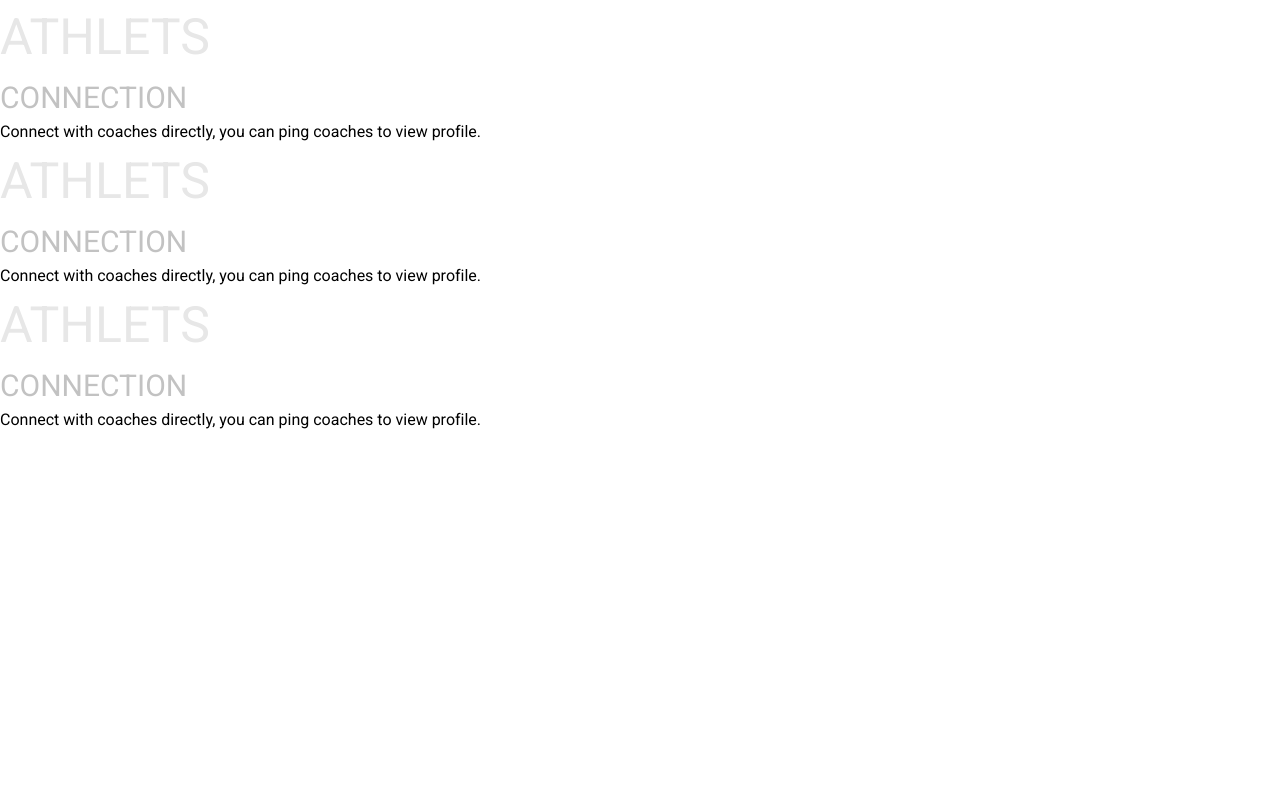
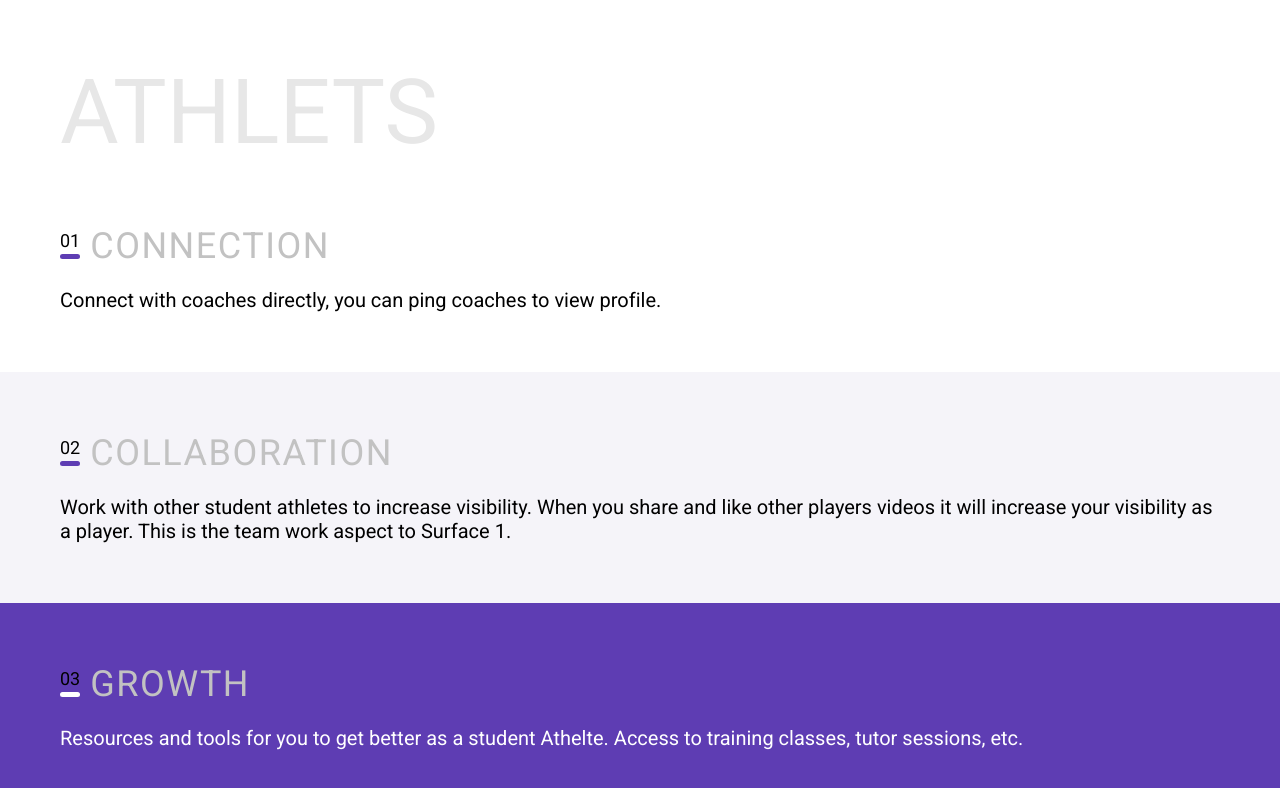
Before and after one commit to caption01/assignment-Tripetch-Solutions, a Next.js app: page / in a window 1280 px wide. Shown: the top 788 px of the page. Built offline with nearby package versions, Linux system fonts and the light colour scheme.

Commit message:
create block content component

```diff
--- a/package.json
+++ b/package.json
@@ -10,12 +10,14 @@
     "format": "prettier --write \"src/**/*.tsx\""
   },
   "dependencies": {
+    "lodash": "^4.17.21",
     "next": "14.0.1",
     "prettier": "^3.0.3",
     "react": "^18",
     "react-dom": "^18"
   },
   "devDependencies": {
+    "@types/lodash": "^4.14.200",
     "@types/node": "^20",
     "@types/react": "^18",
     "@types/react-dom": "^18",
--- a/src/app/globals.css
+++ b/src/app/globals.css
@@ -44,7 +44,7 @@
 body {
   min-height: 100vh;
   text-rendering: optimizeSpeed;
-  line-height: 1.5;
+  line-height: normal;
 }
 
 /* A elements that don't have a class get default styles */
--- a/src/app/layout.tsx
+++ b/src/app/layout.tsx
@@ -13,7 +13,11 @@
   description: 'Generated by create next app',
 };
 
-export default function RootLayout({ children }: { children: React.ReactNode }) {
+export default function RootLayout({
+  children,
+}: {
+  children: React.ReactNode;
+}) {
   return (
     <html lang="en">
       <body className={roboto.className}>{children}</body>
--- a/src/components/common/text/Typography.tsx
+++ b/src/components/common/text/Typography.tsx
@@ -1,23 +1,31 @@
 const fontSizeMap: Record<string, string> = {
-  content: 'text-[1.6rem]',
-  topic: 'text-[3rem]',
-  headLine: 'text-[5rem]',
+  content: 'text-[2.0rem]',
+  topic: 'text-[3.6rem]',
+  headLine: 'text-[9rem]',
 };
 
 const textColorMap: Record<string, string> = {
+  white: 'text-white',
   black: 'text-black',
-  darkGray: 'text-dark-gray',
-  whiteGray: 'text-white-gray',
+  darkGray: 'text-darkGray',
+  whiteGray: 'text-whiteGray',
+};
+
+const letterSpaceMap: Record<string, string> = {
+  topic: 'tracking-[0.15rem]',
+  content: 'tracking-normal',
+  headLine: 'tracking-normal',
 };
 
 function Typography(props: any) {
-  const { children, size = 'content', color = 'black', ...restProps } = props;
+  const { children, size = 'content', color = 'black', space = 'content', ...restProps } = props;
 
   const fontSize = fontSizeMap[size] || fontSizeMap.content;
   const textColor = textColorMap[color] || textColorMap.black;
+  const letterSpace = letterSpaceMap[space] || textColorMap.content;
 
   return (
-    <div className={`${fontSize} ${textColor}`} {...restProps}>
+    <div className={`${fontSize} ${textColor} ${letterSpace}`} {...restProps}>
       {children}
     </div>
   );
--- a/src/views/app/Main.tsx
+++ b/src/views/app/Main.tsx
@@ -1,11 +1,68 @@
+import { map, uniqueId } from 'lodash';
 import { useScreen, ScreenType } from '@/hooks';
 
 import BlockContent from './components/BlockContent';
 
 const contents = {
-  headline: 'ATHLETS',
-  topic: 'CONNECTION',
-  text: 'Connect with coaches directly, you can ping coaches to view profile.',
+  ATHLETS: [
+    {
+      id: 'ATHLETS-1',
+      config: {
+        bgColor: 'white',
+      },
+      topic: {
+        order: 1,
+        body: 'CONNECTION',
+        config: {
+          underLineColor: 'darkPurple',
+        },
+      },
+      content: {
+        body: 'Connect with coaches directly, you can ping coaches to view profile.',
+        config: {
+          fontColor: 'black',
+        },
+      },
+    },
+    {
+      id: 'ATHLETS-2',
+      config: {
+        bgColor: 'whitePurple',
+      },
+      topic: {
+        order: 2,
+        body: 'COLLABORATION',
+        config: {
+          underLineColor: 'darkPurple',
+        },
+      },
+      content: {
+        body: 'Work with other student athletes to increase visibility. When you share and like other players videos it will increase your visibility as a player. This is the team work aspect to Surface 1.',
+        config: {
+          fontColor: 'black',
+        },
+      },
+    },
+    {
+      id: 'ATHLETS-3',
+      config: {
+        bgColor: 'darkPurple',
+      },
+      topic: {
+        order: 3,
+        body: 'GROWTH',
+        config: {
+          underLineColor: 'white',
+        },
+      },
+      content: {
+        body: 'Resources and tools for you to get better as a student Athelte. Access to training classes, tutor sessions, etc.',
+        config: {
+          fontColor: 'white',
+        },
+      },
+    },
+  ],
 };
 
 function Main() {
@@ -13,9 +70,18 @@
 
   return (
     <div className="grid grid-cols-1 gap-0 md:grid-cols-3 md:gap-4 sm:grid-cols-1 sm:gap-0">
-      <BlockContent headline={contents.headline} topic={contents.topic} text={contents.text} />
-      <BlockContent headline={contents.headline} topic={contents.topic} text={contents.text} />
-      <BlockContent headline={contents.headline} topic={contents.topic} text={contents.text} />
+      {map(contents.ATHLETS, (block, index) => {
+        const firstItem = index === 0;
+        return (
+          <BlockContent
+            key={block.id}
+            headline={firstItem ? 'ATHLETS' : ''}
+            config={block.config}
+            topic={block.topic}
+            content={block.content}
+          />
+        );
+      })}
     </div>
   );
 }
--- a/src/views/app/components/BlockContent.tsx
+++ b/src/views/app/components/BlockContent.tsx
@@ -1,11 +1,48 @@
 import { Headline, Topic, Content } from './common';
 
-function BlockContent({ headline = '', topic = '', text = '' }) {
+type BlockContent = {
+  headline: string;
+  config?: any;
+  topic?: ContentProps;
+  content?: ContentProps;
+};
+
+type ContentProps = {
+  order?: number;
+  body: string;
+  config?: any;
+};
+
+const blockBgColorMap: Record<string, string> = {
+  white: 'bg-white',
+  whitePurple: 'bg-whitePurple',
+  darkPurple: 'bg-darkPurple',
+};
+
+function BlockContent({ headline = '', config = {}, topic, content }: BlockContent) {
+  const { bgColor: blockBgColor } = config;
+
+  const bgColor = blockBgColorMap[blockBgColor];
+
   return (
-    <div>
-      <Headline>{headline}</Headline>
-      <Topic>{topic}</Topic>
-      <Content>{text}</Content>
+    <div className={`${bgColor} p-[6rem]`}>
+      {headline ? (
+        <div className="mb-[6rem]">
+          <Headline>{headline}</Headline>
+        </div>
+      ) : null}
+      {topic ? (
+        <div className="mb-[2.1rem]">
+          <Topic order={topic.order} config={topic.config}>
+            {topic.body}
+          </Topic>
+        </div>
+      ) : null}
+      {content ? (
+        <div>
+          <Content config={content.config}>{content.body}</Content>
+        </div>
+      ) : null}
     </div>
   );
 }
--- a/src/views/app/components/common/Content.tsx
+++ b/src/views/app/components/common/Content.tsx
@@ -1,9 +1,10 @@
 import { Typography } from '@/components/common';
 
 function Content(props: any) {
-  const { children } = props;
+  const { children, config = {} } = props;
+  const { fontColor = 'black' } = config;
   return (
-    <Typography size="content" color="black">
+    <Typography size="content" color={fontColor}>
       {children}
     </Typography>
   );
--- a/src/views/app/components/common/Topic.tsx
+++ b/src/views/app/components/common/Topic.tsx
@@ -1,11 +1,30 @@
 import { Typography } from '@/components/common';
 
+const underLineColorMap: Record<string, string> = {
+  white: 'after:bg-white',
+  darkPurple: 'after:bg-darkPurple',
+};
+
 function Topic(props: any) {
-  const { children } = props;
+  const { children, order, config = {} } = props;
+  const { underLineColor: lineColor } = config;
+
+  const underLineColor = underLineColorMap[lineColor];
+
   return (
-    <Typography size="topic" color="darkGray">
-      {children}
-    </Typography>
+    <div className="flex gap-[1rem]">
+      <div
+        className={`text-[1.8rem] relative pt-[0.5rem] font-normal
+        after:absolute after:left-0 after:bottom-[20%]
+        ${underLineColor} after:content-[''] after:w-full
+        after:h-[0.5rem] after:rounded-[0.25rem]`}
+      >
+        {`0${order}`}
+      </div>
+      <Typography size="topic" color="darkGray" space="topic">
+        {children}
+      </Typography>
+    </div>
   );
 }
 
--- a/tailwind.config.ts
+++ b/tailwind.config.ts
@@ -14,13 +14,18 @@
       md: { max: '1023px', min: '481px' },
     },
     extend: {
+      colors: {
+        white: '#FFF',
+        whitePurple: '#F5F4F9',
+        darkPurple: '#5E3DB3',
+      },
       backgroundImage: {
         'gradient-radial': 'radial-gradient(var(--tw-gradient-stops))',
         'gradient-conic': 'conic-gradient(from 180deg at 50% 50%, var(--tw-gradient-stops))',
       },
       textColor: {
-        'dark-gray': '#C2C2C2',
-        'white-gray': '#E7E7E7',
+        darkGray: '#C2C2C2',
+        whiteGray: '#E7E7E7',
       },
     },
   },
```
Also changed, not shown: 2 other files (tests, documents, lock files or other folders).
